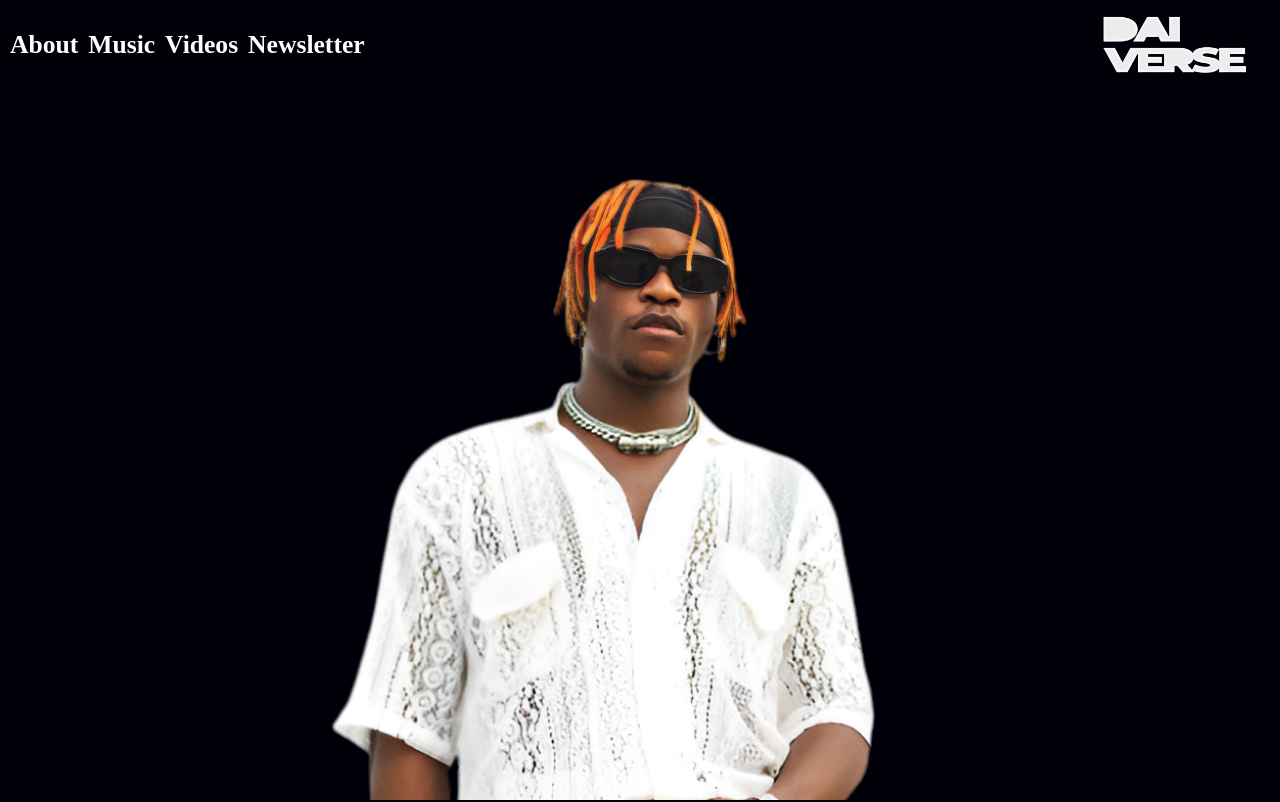
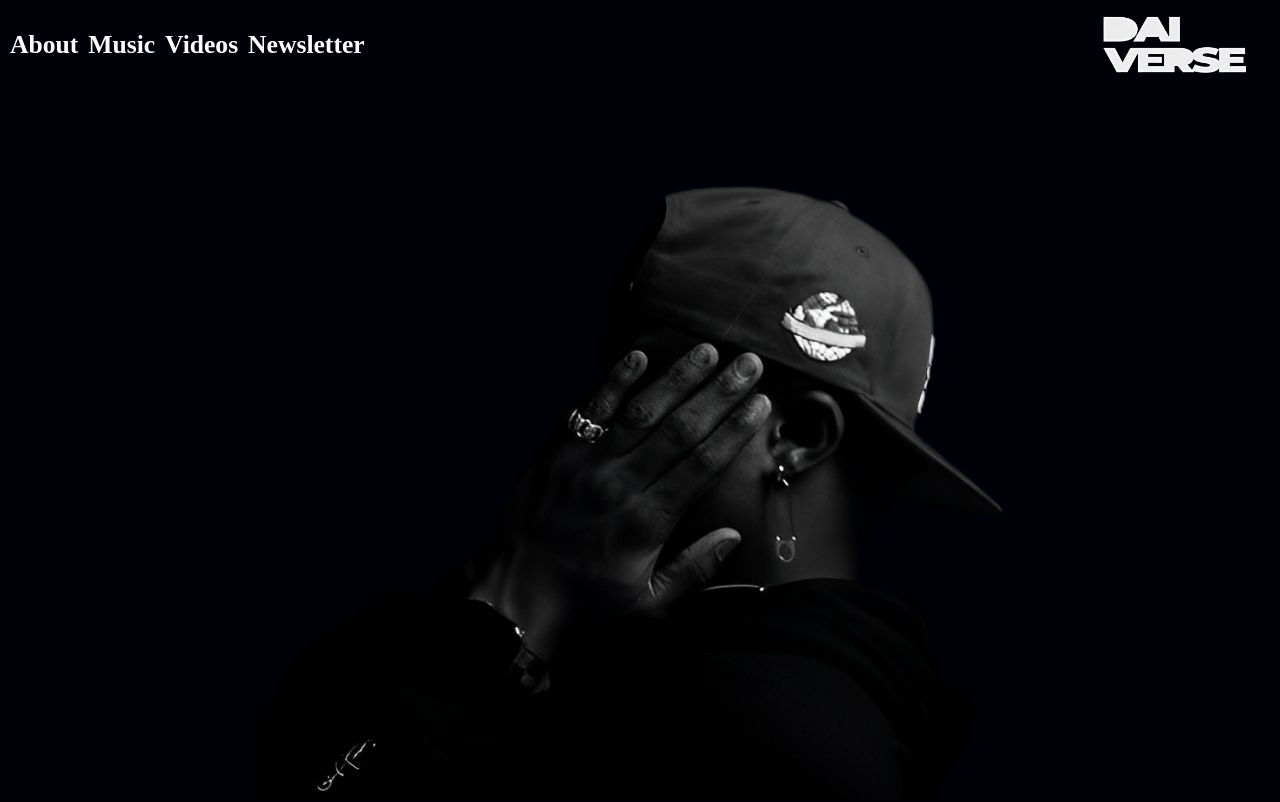
Before and after one commit to RAY-DEV67/waleAdebisi, a React (Vite) app: page / in a window 1280 px wide. Shown: the top 802 px of the page. Built offline with nearby package versions, Linux system fonts and the light colour scheme; a web font is replaced by a local one.

Commit message:
Landing Page Picture

```diff
--- a/src/pages/landingpage.jsx
+++ b/src/pages/landingpage.jsx
@@ -1,6 +1,6 @@
 import db from "../config/firebase";
 import { addDoc, collection } from "firebase/firestore";
-import Daiverse1 from "../assets/dailand.png";
+import Daiverse1 from "../assets/final2.png";
 import Daiverse2 from "../assets/dailandb.png";
 import cocaine from "../assets/cocaine.jpeg";
 import colorado from "../assets/colorado.jpg";
@@ -50,13 +50,13 @@ export function LandingPage() {
           <img
             alt="Daiverse"
             src={Daiverse1}
-            className="w-[100vw] h-[65rem] mt-[-6rem] md:mt-[2rem] lg:mt-[10rem] lg:w-[70vw] xl:w-[70vw] xl:mt-[15rem] object-cover main"
+            className="w-[100vw] h-[65rem] mt-[-6rem] md:mt-[2rem] lg:mt-[10rem] lg:w-[70vw] xl:w-[60vw] xl:mt-[15rem] object-cover main"
           />
         ) : theme === "Light" ? (
           <img
             alt="Daiverse"
             src={Daiverse2}
-            className="w-[90vw] h-[55rem] mt-[4rem] md:mt-[10rem] lg:mt-[12rem] lg:w-[60vw] xl:w-[60vw] xl:mt-[15rem] object-cover main"
+            className="w-[90vw] h-[55rem] mt-[4rem] md:mt-[15rem] lg:mt-[18rem] lg:w-[50vw] xl:w-[50vw] xl:mt-[15rem] object-cover main"
           />
         ) : (
           ""
```
Also changed, not shown: src/assets/final1.PNG (added), src/assets/final2.png (added).
